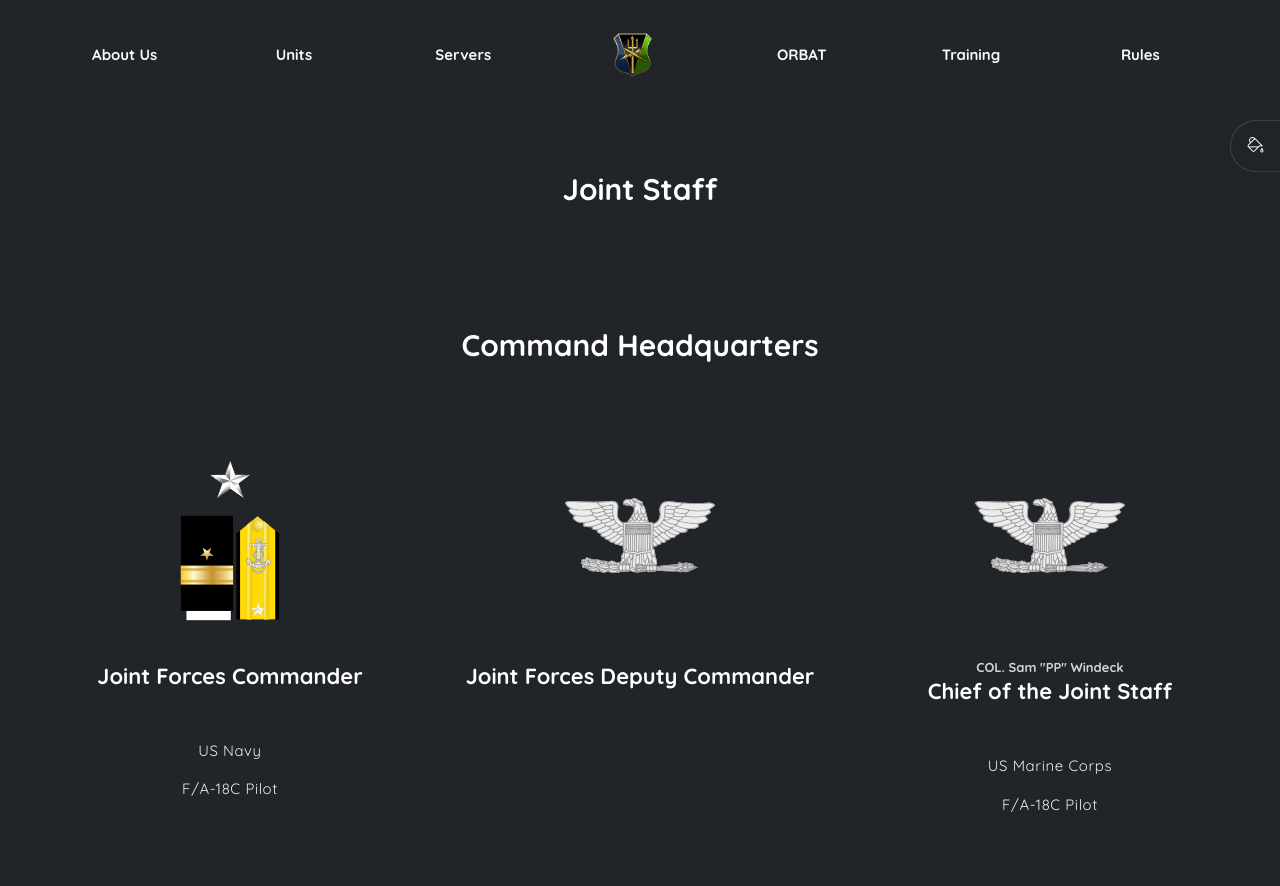
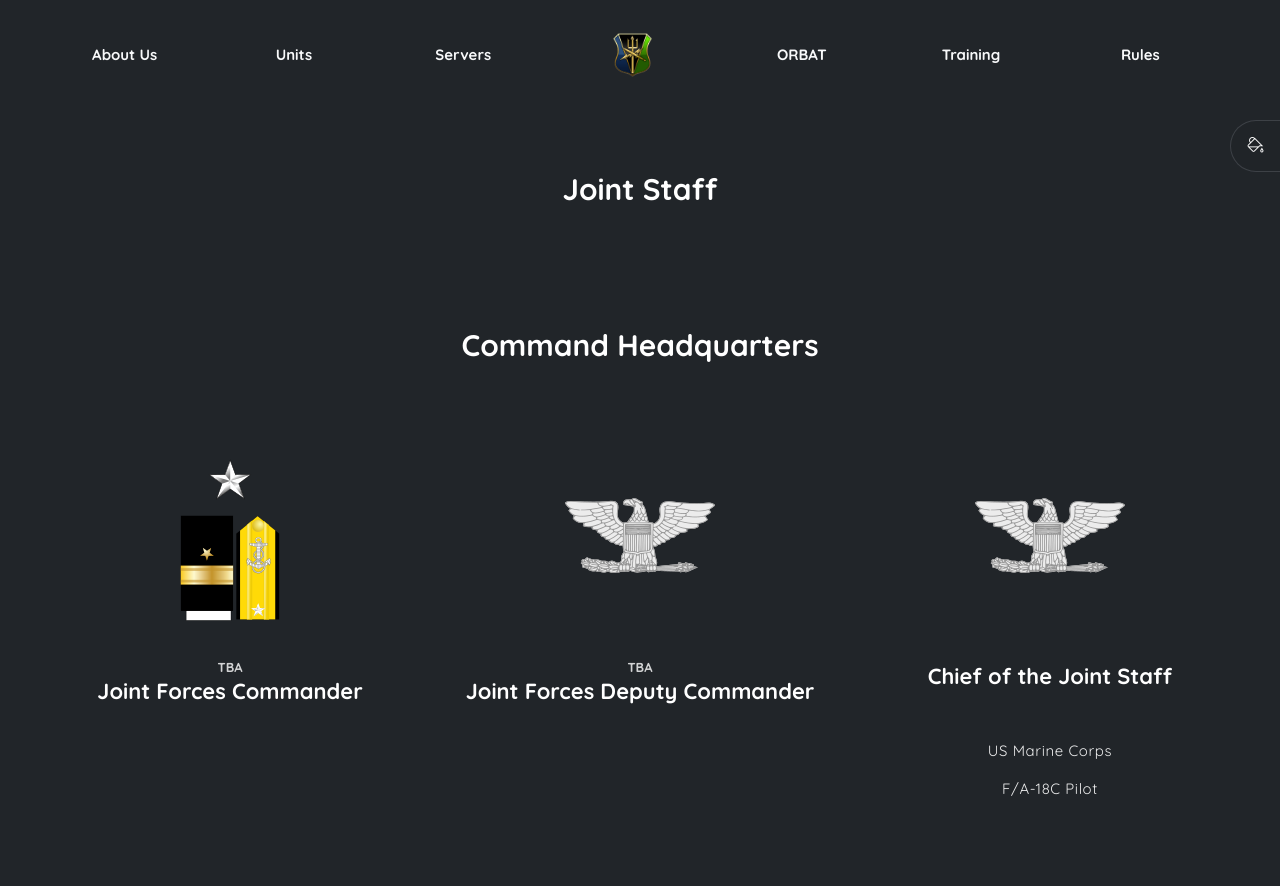
Before and after one commit to windeck622/virtual_joint_forces_command, a website: page orbat.html in a window 1280 px wide. Shown: the top 886 px of the page. Drawn offline with Linux system fonts and the light colour scheme.

Commit message:
update main pages

```diff
--- a/orbat.html
+++ b/orbat.html
@@ -47,10 +47,9 @@
                 <a href="javascript:void(0)" class="card">
                     <div style="height: 200px; display: flex; justify-content: center;"><img src="assets/imgs/ranks/USN_O_7.png" class="card-img" alt="{Joint Forces Commander}" style="object-fit: scale-down;"></div>
                     <div class="card-body">
-                        <h6 class="card-subtitle"></h6>
+                        <h6 class="card-subtitle">TBA</h6>
                         <h3 class="card-title" style="height:62px">Joint Forces Commander</h3>
-                        <p>US Navy</p>
-                        <p>F/A-18C Pilot</p>
+                        <p></p>
                     </div>
                 </a>
             </div>
@@ -58,7 +57,7 @@
                 <a href="javascript:void(0)" class="card">
                     <div style="height: 200px; display: flex; justify-content: center;"><img src="assets/imgs/ranks/USMC_O_6.png" class="card-img" alt="{insert an image for 23AF}" style="object-fit: scale-down;"></div>
                     <div class="card-body">
-                        <h6 class="card-subtitle"></h6>
+                        <h6 class="card-subtitle">TBA</h6>
                         <h3 class="card-title" style="height:62px">Joint Forces Deputy Commander</h3>
                         <p></p>
                     </div>
@@ -68,7 +67,7 @@
                 <a href="javascript:void(0)" class="card">
                     <div style="height: 200px; display: flex; justify-content: center;"><img src="assets/imgs/ranks/USMC_O_6.png" class="card-img" alt="{insert an image for 23AF}" style="object-fit: scale-down;"></div>
                     <div class="card-body">
-                        <h6 class="card-subtitle">COL. Sam "PP" Windeck</h6>
+                        <h6 class="card-subtitle"></h6>
                         <h3 class="card-title" style="height:62px">Chief of the Joint Staff</h3>
                         <p>US Marine Corps</p>
                         <p>F/A-18C Pilot</p>
```
Also changed, not shown: train.html (indentation only).
